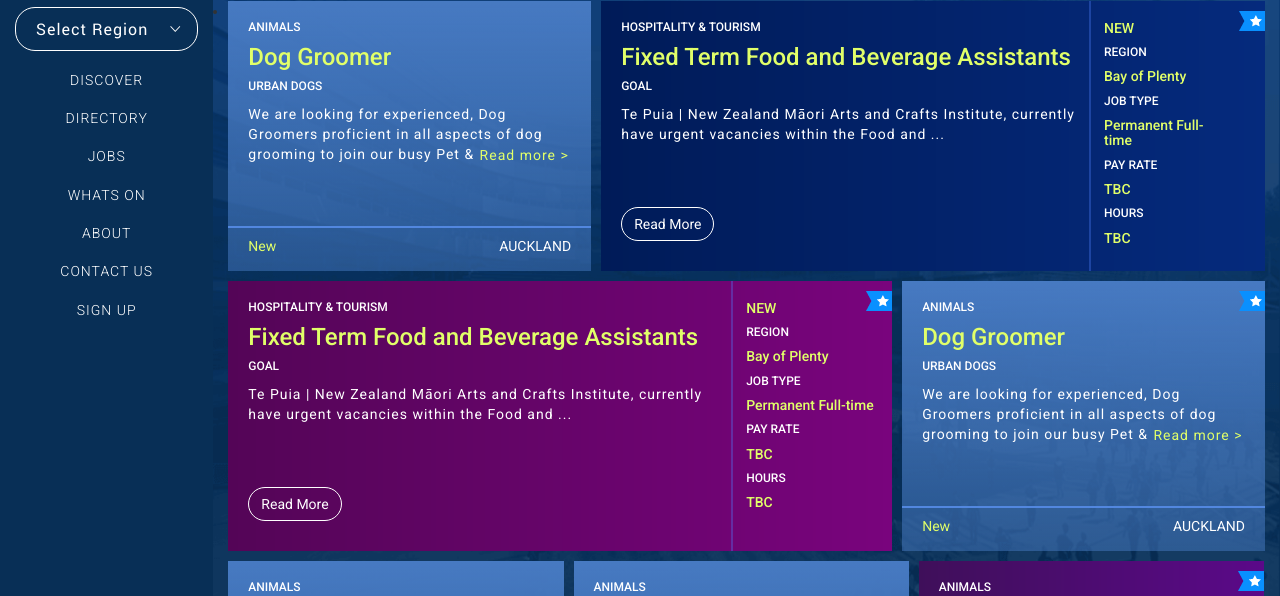
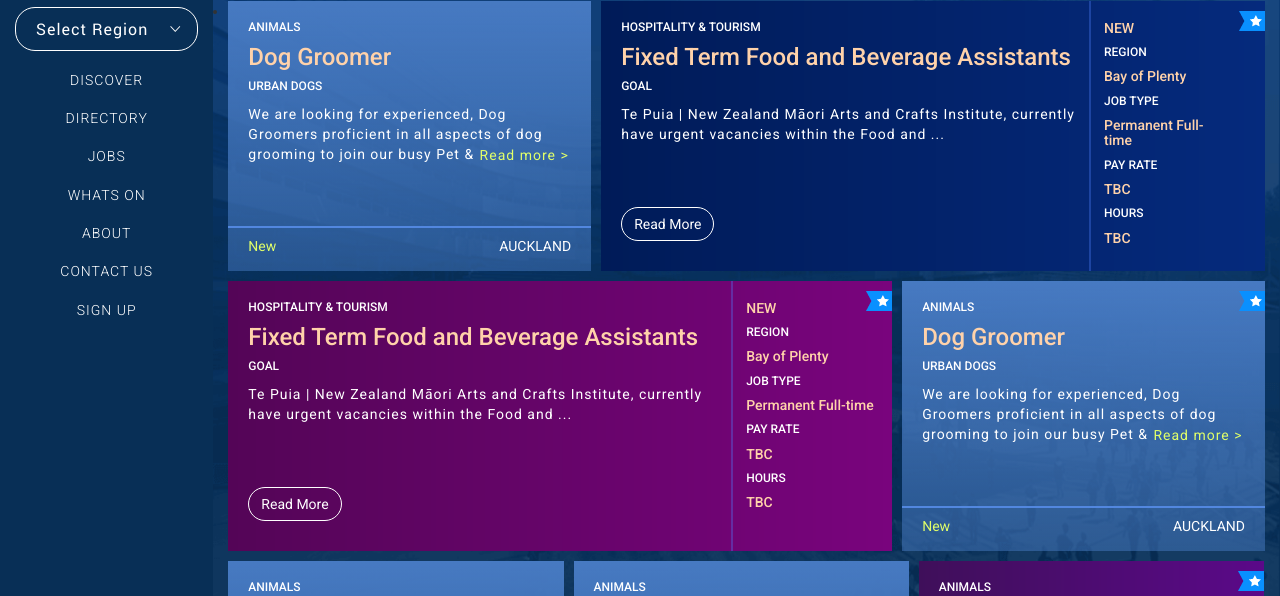
Before and after one commit to shan31/youthhubv2, a plain HTML site: page jobs.html in a window 1280 px wide. Shown: the part 204-800 px from the top of the page. Drawn offline with nearby package versions, Linux system fonts and the light colour scheme.

Commit message:
worked on jobs

```diff
--- a/css/main.css
+++ b/css/main.css
@@ -274,7 +274,7 @@ a:hover, a:focus, a:active { text-decoration: none; color: #fff; outline: none;
   .jobs .jobs_box_full { margin-bottom: 10px; }
   .jobs .jobs_box_full h6 { color: #fff; margin-top: 0px; text-transform: uppercase; }
   .jobs .jobs_box_full ul { display: table; width: 100%; margin: 0px; padding: 0px; }
-  .jobs .jobs_box_full h3, .jobs .jobs_box_full h5 { color: #E1FF69; margin-top: 0px; }
+  .jobs .jobs_box_full h3, .jobs .jobs_box_full h5 { color: #ffd2aa; margin-top: 0px; }
   .jobs .jobs_box_full p { padding: 0px; margin-top: 0px; }
   .jobs .jobs_box_full p a { padding: 0px; color: #E1FF69; }
   .jobs .jobs_box_full .jobs_box_width_2 { background: rgba(71, 122, 194, 1); background: -moz-linear-gradient(top, rgba(71, 122, 194, 1) 0%, rgba(71, 122, 194, 0.5) 100%); background: -webkit-gradient(left top, left bottom, color-stop(0%, rgba(71, 122, 194, 1)), color-stop(100%, rgba(71, 122, 194, 0.5))); background: -webkit-linear-gradient(top, rgba(71, 122, 194, 1) 0%, rgba(71, 122, 194, 0.5) 100%); background: -o-linear-gradient(top, rgba(71, 122, 194, 1) 0%, rgba(71, 122, 194, 0.5) 100%); background: -ms-linear-gradient(top, rgba(71, 122, 194, 1) 0%, rgba(71, 122, 194, 0.5) 100%); background: linear-gradient(to bottom, rgba(71, 122, 194, 1) 0%, rgba(71, 122, 194, 0.5) 100%); filter: progid:DXImageTransform.Microsoft.gradient(startColorstr='#477ac2', endColorstr='#477ac2', GradientType=0); }
```
